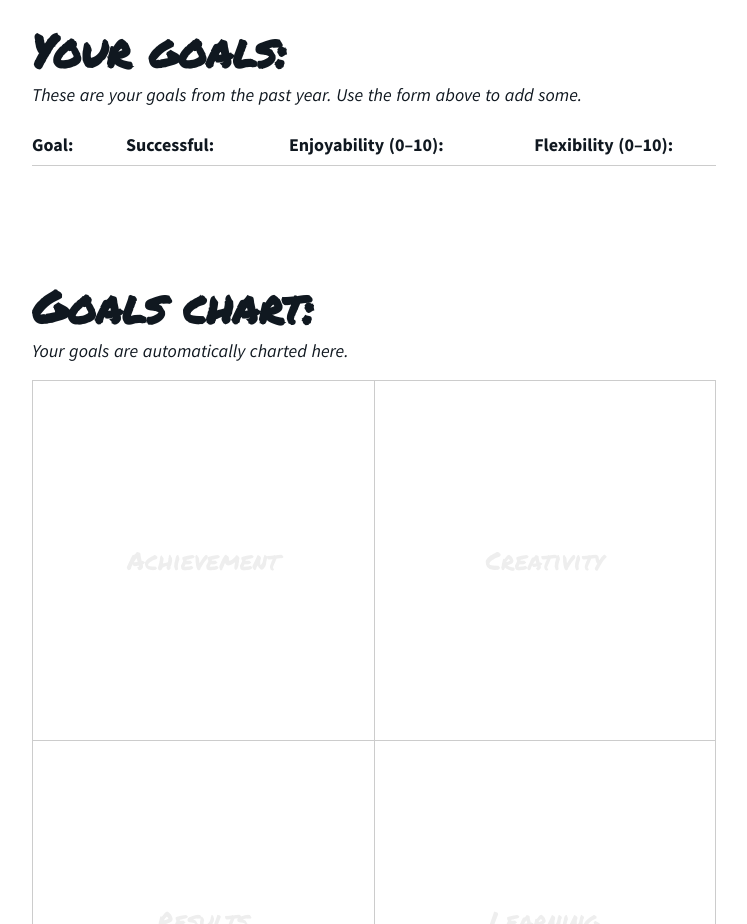
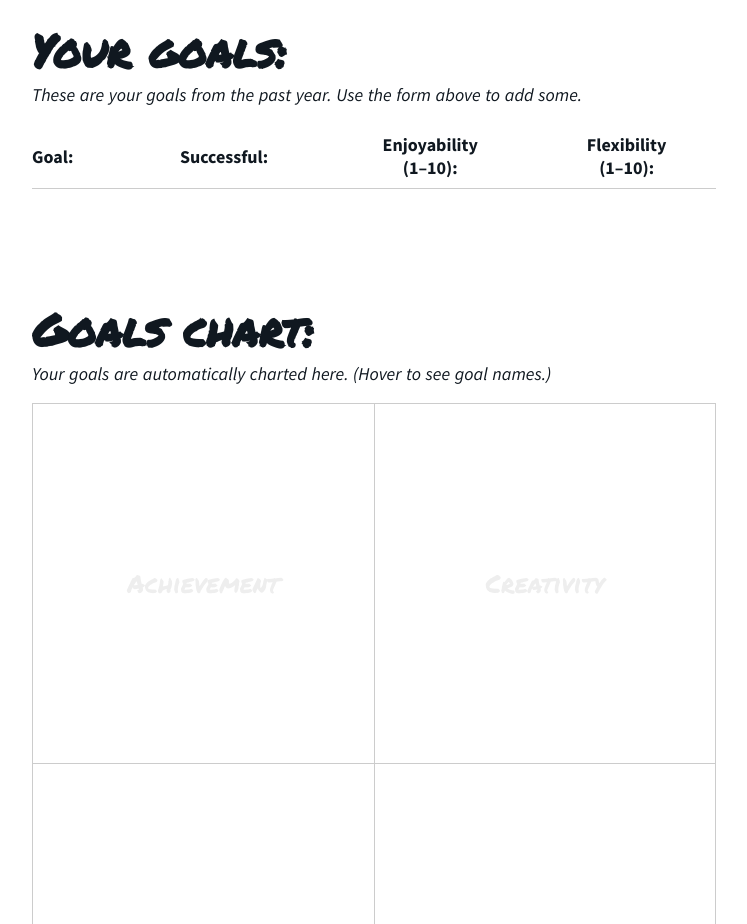
Before and after one commit to josh-collinsworth/goal-tracker, a Nuxt app: page / in a window 1280 px wide. Shown: the part 800-1724 px from the top of the page, without its empty margins (266-1013 px from the left). Built offline with nearby package versions, Linux system fonts and the light colour scheme.

Commit message:
Updated language and goal ratings

```diff
--- a/components/GoalsBar.vue
+++ b/components/GoalsBar.vue
@@ -12,8 +12,8 @@
           <tr>
             <th>Goal:</th>
             <th>Successful:</th>
-            <th>Enjoyability (0–10):</th>
-            <th>Flexibility (0–10):</th>
+            <th>Enjoyability<br />(1–10):</th>
+            <th>Flexibility<br />(1–10):</th>
           </tr>
         </thead>
         <tbody is="transition-group" name="fadeInUp">
--- a/components/Graph.vue
+++ b/components/Graph.vue
@@ -1,7 +1,9 @@
 <template>
   <div id="graph-wrapper">
     <h2>Goals chart:</h2>
-    <p class="subhead">Your goals are automatically charted here.</p>
+    <p class="subhead">
+      Your goals are automatically charted here. (Hover to see goal names.)
+    </p>
     <ul id="graph">
       <li
         v-for="goal in goals"
@@ -97,6 +99,7 @@ export default {
     }
 
     .label {
+      font-family: 'Permanent Marker';
       opacity: 0;
       font-size: 1rem;
       width: 300%;
```
